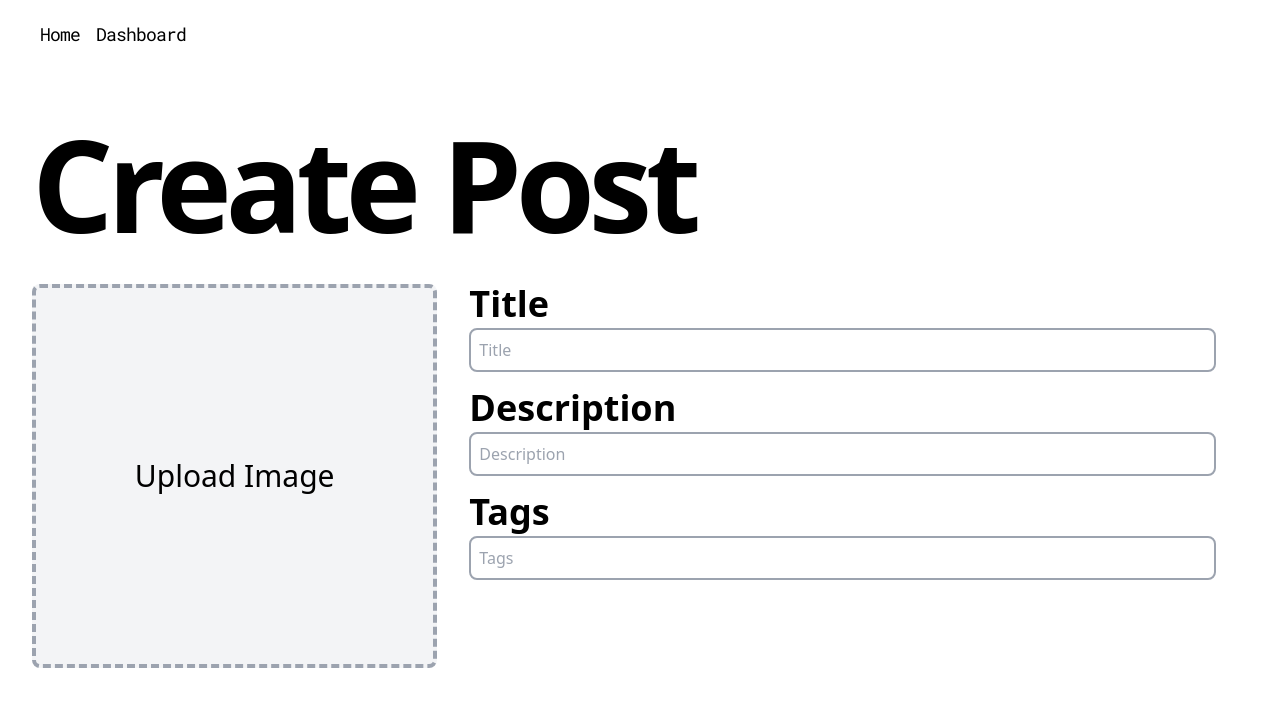
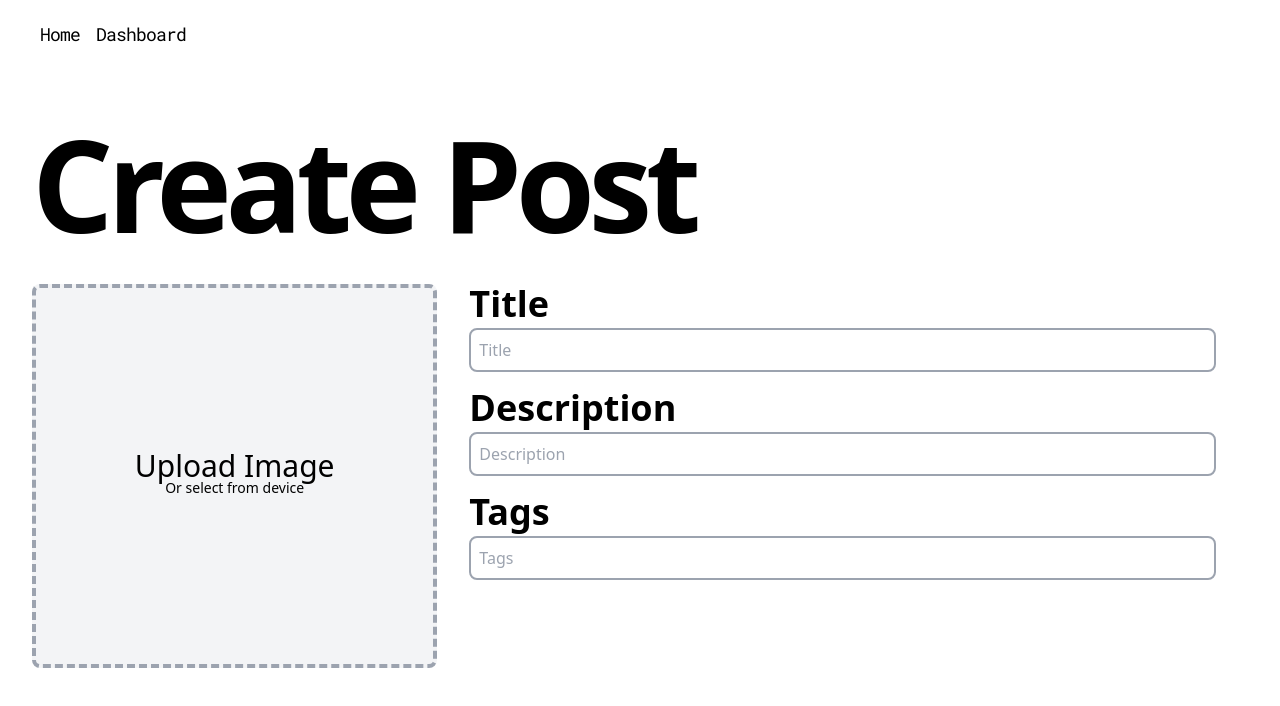
Before and after one commit to dnrm/crystal, a Next.js app: page /create-post in a window 1280 px wide. Shown: the top 706 px of the page. Built offline with nearby package versions, Linux system fonts and the light colour scheme; no server answers.

Commit message:
Trying to add drag and drop for new post page

```diff
--- a/pages/create-post.tsx
+++ b/pages/create-post.tsx
@@ -18,8 +18,24 @@ const CreatePost = () => {
                     id="form"
                     className="grid grid-cols-1 md:grid-cols-3 mt-4"
                 >
-                    <div className="col-span-1 upload-image w-full h-96 bg-gray-100 rounded-lg border-dashed border-gray-400 border-4 flex justify-center items-center">
-                        <h1 className="text-3xl font-light">Upload Image</h1>
+                    <div className="upload">
+                        <div className="col-span-1 upload-image w-full h-96 bg-gray-100 rounded-lg border-dashed border-gray-400 border-4 flex flex-col justify-center items-center hover:bg-blue-100 hover:border-blue-300 hover:text-blue-500">
+                            <h1 className="text-3xl font-light text-center leading-6">
+                                Upload Image
+                            </h1>
+                            <label
+                                htmlFor="upload-image"
+                                className="text-sm font-normal text-center hover:font-bold"
+                            >
+                                Or select from device
+                            </label>
+                        </div>
+                        <input
+                            type="file"
+                            name="upload-image"
+                            id="upload-image"
+                            className="hidden"
+                        ></input>
                     </div>
                     <div className="input-elements px-8 col-span-2">
                         <div className="group">
@@ -31,7 +47,9 @@ const CreatePost = () => {
                             />
                         </div>
                         <div className="group mt-4">
-                            <h2 className="text-4xl font-semibold">Description</h2>
+                            <h2 className="text-4xl font-semibold">
+                                Description
+                            </h2>
                             <input
                                 type="text"
                                 placeholder="Description"
--- a/tailwind.config.js
+++ b/tailwind.config.js
@@ -5,11 +5,13 @@ module.exports = {
     extend: {
       fontFamily: {
         'dm': ['"Dm Mono"', 'serif']
-      }
+      },
     },
   },
   variants: {
-    extend: {},
+    extend: {
+      fontWeight: ['hover', 'focus'],
+    },
   },
   plugins: [],
 }
```
